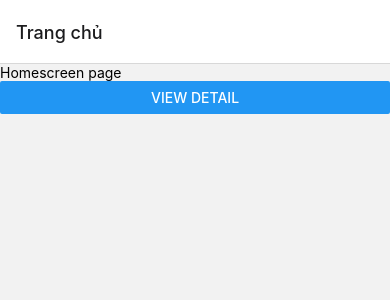
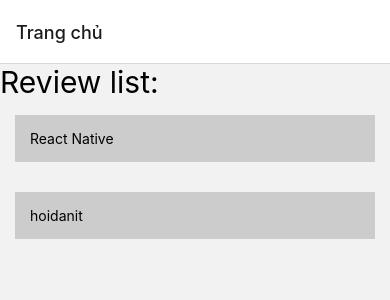
Before and after one commit to hxthuong/learn-react-native, a React Native app: screen /home in a window 390 px wide. Shown: the top 300 px of the page. Built offline with nearby package versions, Linux system fonts and the light colour scheme.

Commit message:
Moving Between Screens + Passing Parameters to Routes

```diff
--- a/App.tsx
+++ b/App.tsx
@@ -8,10 +8,11 @@
 import { POPPINS_REGULAR } from './utils/const';
 import { NavigationContainer } from '@react-navigation/native';
 import { createNativeStackNavigator } from '@react-navigation/native-stack';
+import { RootStackParamList } from './types/route';
 
 SplashScreen.preventAutoHideAsync();
 
-const Stack = createNativeStackNavigator();
+const Stack = createNativeStackNavigator<RootStackParamList>();
 
 const App = () => {
     const [fontsLoaded] = useFonts({
@@ -28,9 +29,9 @@
 
     return (
         <NavigationContainer>
-            <Stack.Navigator initialRouteName="Home">
+            <Stack.Navigator initialRouteName="home">
                 <Stack.Screen name="home" options={{ title: 'Trang chủ' }} component={HomeScreen} />
-                <Stack.Screen name="preview-detail" component={DetailScreen} />
+                <Stack.Screen name="preview-detail" options={{ title: 'Chi tiết review' }} component={DetailScreen} />
                 <Stack.Screen name="about" component={AboutScreen} />
             </Stack.Navigator>
         </NavigationContainer>
--- a/components/reviews/detail.tsx
+++ b/components/reviews/detail.tsx
@@ -1,10 +1,26 @@
-import { StyleSheet, Text, View } from 'react-native';
+import { Button, StyleSheet, Text, View } from 'react-native';
 import { globalStyles, POPPINS_REGULAR } from '../../utils/const';
+import { NavigationProp, useNavigation, RouteProp, useRoute } from '@react-navigation/native';
+import { RootStackParamList } from '../../types/route';
+import AntDesign from '@expo/vector-icons/AntDesign';
 
 const DetailScreen = () => {
+    const navigation: NavigationProp<RootStackParamList> = useNavigation();
+    const route: RouteProp<RootStackParamList, 'preview-detail'> = useRoute();
+
     return (
         <View>
-            <Text style={[styles.review, globalStyles.appFont]}>Detailscreen page</Text>
+            {/* <Text style={styles.review}>Review Detail</Text> */}
+            <Text style={styles.reviewText}>ID: {route.params?.id}</Text>
+            <Text style={styles.reviewText}>Tiêu đề: {route.params?.title}</Text>
+
+            <View style={styles.stars}>
+                <Text style={styles.reviewText}>Rating: </Text>
+                {Array.from({ length: route.params?.star || 0 }).map((_, i) => (
+                    <AntDesign key={i} name="star" size={24} color="gold" />
+                ))}
+            </View>
+            <Button title="Go home" onPress={() => navigation.navigate('home')} />
         </View>
     );
 };
@@ -12,6 +28,16 @@
 const styles = StyleSheet.create({
     review: {
         fontSize: 30,
+        fontFamily: POPPINS_REGULAR,
+    },
+    reviewText: {
+        fontFamily: POPPINS_REGULAR,
+        fontSize: 25,
+        padding: 15,
+    },
+    stars: {
+        flexDirection: 'row',
+        alignItems: 'center',
     },
 });
 
--- a/components/reviews/home.tsx
+++ b/components/reviews/home.tsx
@@ -1,10 +1,35 @@
-import { Button, StyleSheet, Text, View } from 'react-native';
+import { useState } from 'react';
+import { NavigationProp, useNavigation } from '@react-navigation/native';
+import { Button, FlatList, StyleSheet, Text, TouchableOpacity, View } from 'react-native';
+import { RootStackParamList } from '../../types/route';
+
+interface IReview {
+    id: number;
+    title: string;
+    star: number;
+}
 
 const HomeScreen = () => {
+    const navigation: NavigationProp<RootStackParamList> = useNavigation();
+    const [reviews, setReviews] = useState<IReview[]>([
+        { id: 1, title: 'React Native', star: 5 },
+        { id: 2, title: 'hoidanit', star: 5 },
+    ]);
+
     return (
         <View style={styles.home}>
-            <Text>Homescreen page</Text>
-            <Button title="View Detail" onPress={() => alert('me')} />
+            <Text style={{ fontSize: 30 }}>Review list:</Text>
+            <FlatList
+                data={reviews}
+                keyExtractor={(item) => `${item.id}`}
+                renderItem={({ item }) => {
+                    return (
+                        <TouchableOpacity onPress={() => navigation.navigate('preview-detail', item)}>
+                            <Text style={styles.reviewItem}>{item.title}</Text>
+                        </TouchableOpacity>
+                    );
+                }}
+            />
         </View>
     );
 };
@@ -15,6 +40,11 @@
         // alignItems: 'center',
         // justifyContent: 'center',
     },
+    reviewItem: {
+        padding: 15,
+        backgroundColor: '#ccc',
+        margin: 15,
+    },
 });
 
 export default HomeScreen;
--- /dev/null
+++ b/types/route.d.ts
@@ -0,0 +1,5 @@
+export type RootStackParamList = {
+    home: undefined;
+    'preview-detail': { id: number; title: string; star: number } | undefined;
+    about: undefined;
+};
```
